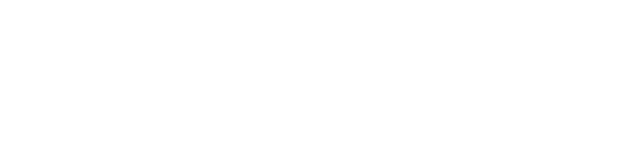
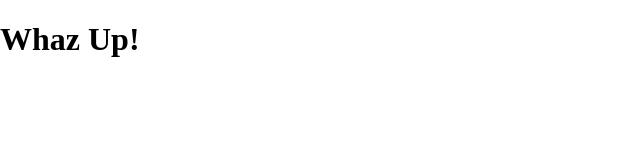
Before and after one commit to OutlawAkorra/template-test, a plain HTML site: page index.html in a window 1280 px wide. Shown: the whole page, without its empty margins (0-640 px from the left). Drawn offline with Linux system fonts and the light colour scheme.

Commit message:
Whaz Up!

```diff
--- a/index.html
+++ b/index.html
@@ -10,7 +10,7 @@
 
 </head>
 <body>
-
+    <h1>Whaz Up!</h1>
     <!--  Script -->
     <script src="script.js"></script>
 </body>
```
